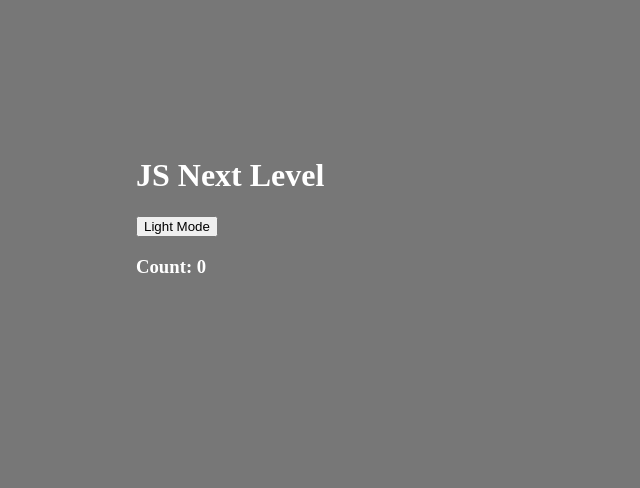
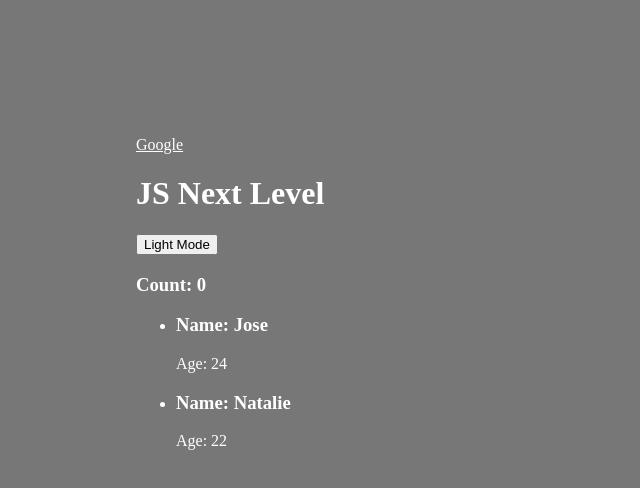
Before and after one commit to EdsonPetry/javascript_next_level, a plain HTML site: page index.html in a window 1280 px wide. Both pictures are taken after a click on the button "Dark Mode". Shown: the whole page, without its empty margins (0-640 px from the left). Drawn offline with Linux system fonts and the light colour scheme.

Commit message:
added a lot of examples + use as notes for module 3

```diff
--- a/index.html
+++ b/index.html
@@ -8,12 +8,26 @@
   <link rel="stylesheet" href="css/styles.css">
 </head>
 <body class="main-styles">
+  <a id="link" href="https://google.com">Google</a>
 
   <h1 class="main-header">Initial Text</h1>
 
-  <button>Dark Mode</button>
+  <div class="bubble">
+    <button>Dark Mode</button>
+  </div>
 
   <h3>Count: 5</h3>
+
+
+  <ul></ul>
+
+  <!-- <ul>
+    <li data-item="0">Item 1</li>
+    <li data-item="1">Item 2</li>
+    <li data-item="2">Item 3</li>
+    <li data-item="3">Item 4</li>
+    <li data-item="4">Item 5</li>
+  </ul> -->
 
   <script src="js/script.js"></script>
 </body>
--- a/js/script.js
+++ b/js/script.js
@@ -1,17 +1,21 @@
 var h1 = document.querySelector('h1');
 var button = document.querySelector('button');
 var body = document.body;
+var h3 = document.querySelector('h3');
+
 // Create a variable that tracks if dark mode is active
 var darkmodeActive = false;
-var h3 = document.querySelector('h3');
 var count = 5;
+
 
 function setHeaderText() {
   h1.innerText = 'JS Next Level';
 }
 
 
-function toggleDarkMode() {
+function toggleDarkMode(something) {
+  something.stopPropagation();
+
   if (darkmodeActive === false) {
     // Switch to dark mode
     body.classList.add('darkmode');
@@ -26,7 +30,7 @@ function toggleDarkMode() {
 }
 
 
-function countdown() {
+function startCountdown() {
   var timer = setInterval(function () {
     count--;
     h3.innerText = 'Count: ' + count;
@@ -42,8 +46,82 @@ function countdown() {
 // any functions that need to process when the page first loads
 function init() {
   setHeaderText();
-  countdown();
+  startCountdown();
   button.addEventListener('click', toggleDarkMode);
+
+  // var lis = document.querySelectorAll('li');
+
+  // for (var li of lis) {
+
+  //   li.addEventListener('click', function (eventObj) {
+  //     // eventOjb.target or this
+  //     console.log(this.innerText);
+  //     // console.log(eventObj.target.textContent);
+  //     // console.log('li clicked');
+  //   });
+  // }
+
+  var ul = document.querySelector('ul');
+  // var fruits = ['orange', 'apple', 'grape', 'kiwi', 'blueberry'];
+
+  var peopleData = [
+    {
+      name: 'Jose',
+      age: 24
+    },
+    {
+      name: 'Natalie',
+      age: 22
+    }
+  ];
+
+  // console.log(peopleData);
+
+  for (var i = 0; i < peopleData.length; i++) {
+    var personObj = peopleData[i];
+
+    var li = document.createElement('li');
+
+    // Create an h3 and set it's text to personObj.name
+    var h3 = document.createElement('h3');
+    h3.innerText = 'Name: ' + personObj.name;
+    li.append(h3);
+    // Create a <p> and set it's text to personObj.age
+    var p = document.createElement('p');
+    p.innerText = 'Age: ' + personObj.age;
+    li.append(p);
+
+    ul.append(li);
+  }
+
+  // for (var fruit of fruits) {
+  //   var li = document.createElement('li');
+  //   li.innerText = fruit;
+
+  //   li.dataset.fruitIndex = 0;
+
+  //   ul.append(li);
+  // }
+
+
+  ul.addEventListener('click', function (eventObj) {
+    var li = eventObj.target;
+    console.log(li.dataset);
+  });
+
+  // var bubbleDiv = document.querySelector('.bubble');
+  // bubbleDiv.addEventListener('click', function () {
+  //   console.log('do I still work?');
+  // });
+
+  // var link = document.querySelector('#link');
+
+  // link.addEventListener('click', function (obj) {
+  //   obj.preventDefault();
+
+  //   // window.location = 'https://github.com';
+  //   console.log('wait! Link clicked');
+  // });
 }
 
 // Initialize our app
```
Also changed, not shown: assets/css/styles.css (added, +16 -0 lines), assets/js/script.js (added, +46 -0 lines).
